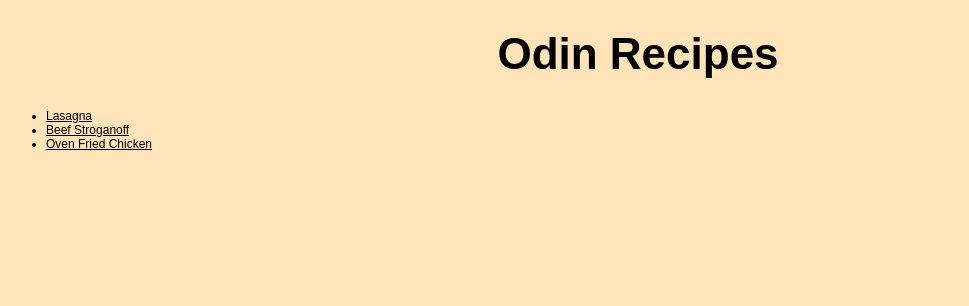
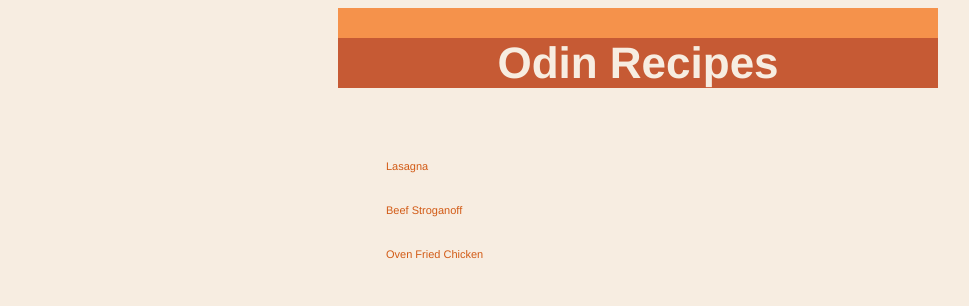
Before and after one commit to ymar-odin/odin-recipes, a plain HTML site: page index.html in a window 1280 px wide. Shown: the whole page, without its empty margins (2-971 px from the left). Drawn offline with Linux system fonts and the light colour scheme.

Commit message:
Add some new CSS to recipe list as an exercise

```diff
--- a/index.html
+++ b/index.html
@@ -6,11 +6,13 @@
         <title>Odin Recipes</title>
     </head>
     <body>
+        <div class="indexbody">
             <h1 class="header">Odin Recipes</h1>
             <ul class="contents">
                 <li><a href="./recipes/lasagna.html">Lasagna</a></li>
                 <li><a href="./recipes/beefstroganoff.html">Beef Stroganoff</a></li>
                 <li><a href="./recipes/ovenfriedchicken.html">Oven Fried Chicken</a></li>
             </ul>
+        </div>
     </body>
 </html>
--- a/style.css
+++ b/style.css
@@ -1,21 +1,66 @@
 * {
-    background-color: rgb(255, 227, 185);
-    font-family:Arial, Verdana, sans-serif;
+    background-color: #f7ede1;
+    font-family:Helvetica, Arial, sans-serif;
+}
+
+.indexbody {
+    max-width: 600px;
+    background-color: #f7ede1;
+    display: block;
+    margin: 0 auto;
 }
 
 .header {
+    margin-top: 0px;
     font-size: 44px;
     text-align: center;
+    border: 30px solid #f5924b;
+    border-bottom-width: 0px;
+    border-left-width: 0px;
+    border-right-width: 0px;
+    background-color: #c65a34;
+    color: #f7ede1;
 }
 
-.contents a:link {
-    color:black;
+.indexbody {
+    display: block;
+    margin-left: auto;
+    margin-right: auto;
+    width: 600px;
 }
 
-.contents a:visited {
-    color: rgb(78, 26, 26);
+.contents {
+    display: inline-block;
+    padding-left: 0px;
+}
+.contents ::marker {
+    color: #f7ede1;
+}
+
+.contents a:link, a:visited {
+    color: #d25b16;
+}
+
+.contents a {
+    padding: 16px 16px;
+    text-decoration: none;
+}
+
+.contents li {
+    margin: 32px;
+}
+
+.contents a:hover {
+    background-color: #c65a34;
+    color: #f7ede1;
+    /*padding-right: 472px;*/
 }
 
 body p, ul, ol {
-    font-size: 12px;
+    font-size: 11px;
+    color: #d25b16;
 }
+
+h1, h2, h3, h4, h5, h6 {
+    color: #d25b16;
+}
```
Lines whose indentation alone changed are shown as unchanged.
